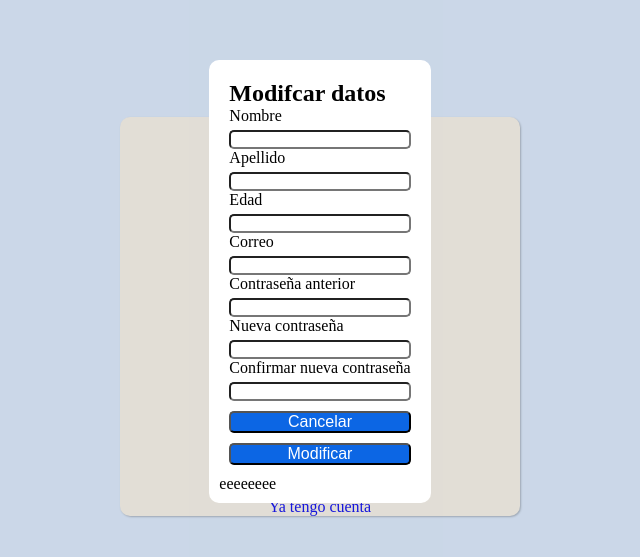
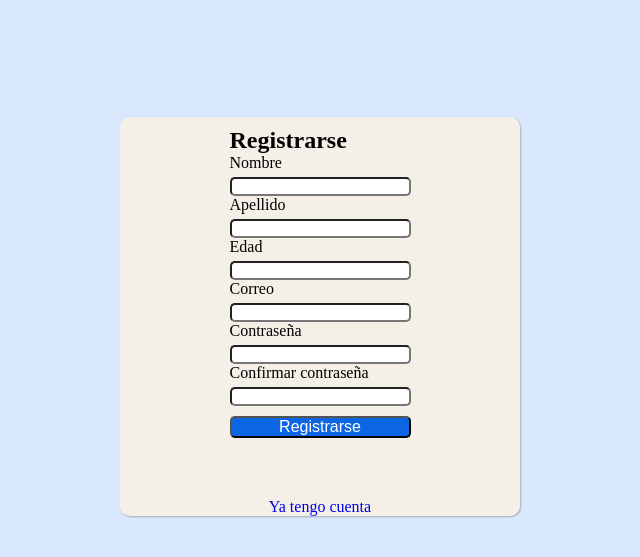
Before and after one commit to Walter-Nieves/Proyecto-Trello, a website with bundled scripts: page index.html in a window 1280 px wide. Shown: the part 119-676 px from the top of the page, without its empty margins (320-960 px from the left). Built offline with nearby package versions, Linux system fonts and the light colour scheme.

Commit message:
se comento el formulario de modificacion

```diff
--- a/index.html
+++ b/index.html
@@ -149,7 +149,7 @@
 
             </div>
         </div>
-        <div class="modal-datos">
+        <!-- <div class="modal-datos">
             <div class="cont-modal">
                 <form>
                     <h2>Modifcar datos</h2>
@@ -175,7 +175,7 @@
                 </form>
                 <p class="error-p">eeeeeeee</p>
             </div>
-        </div>
+        </div> -->
         <!-- <div class="modal-notas"></div> -->
     </main>
 
```
